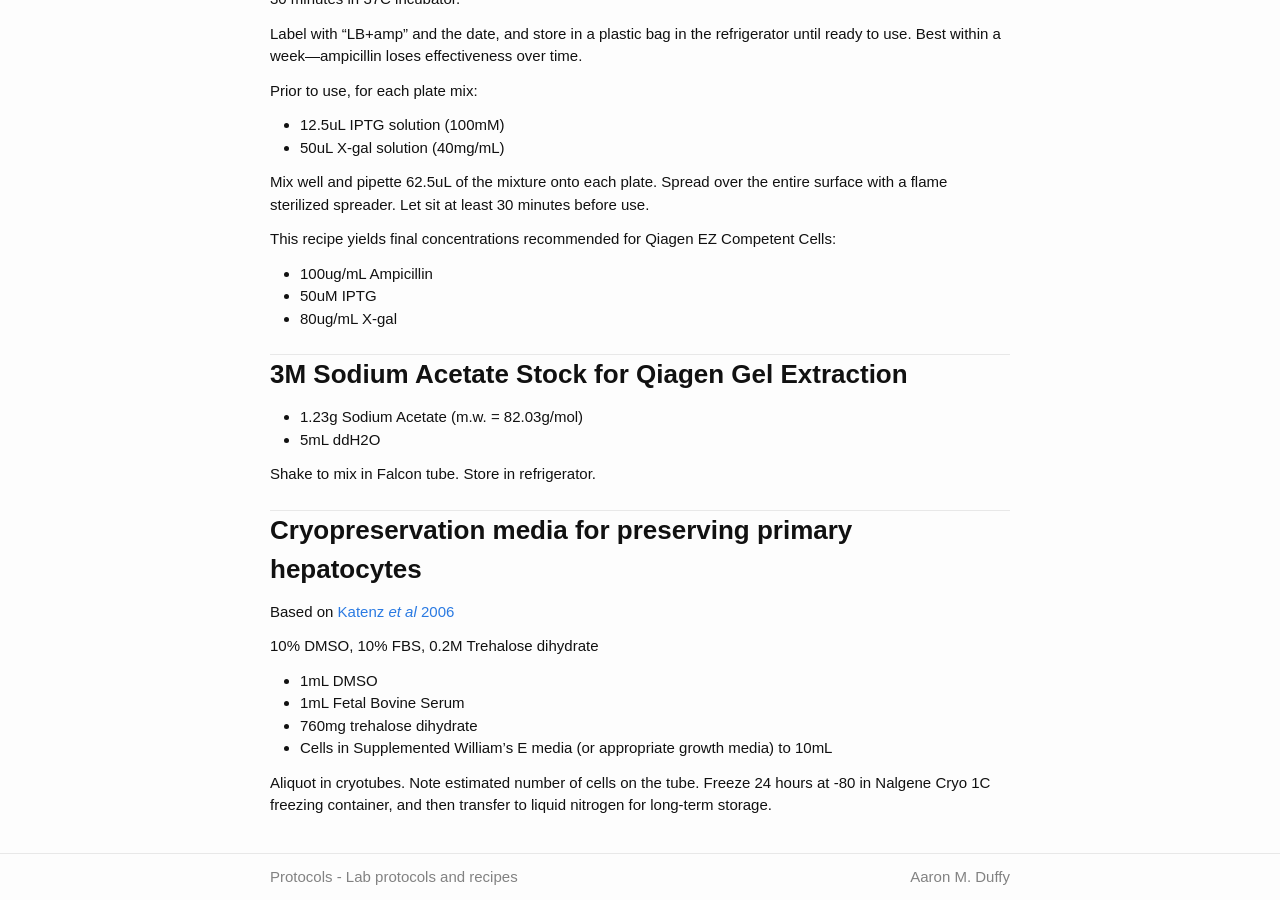
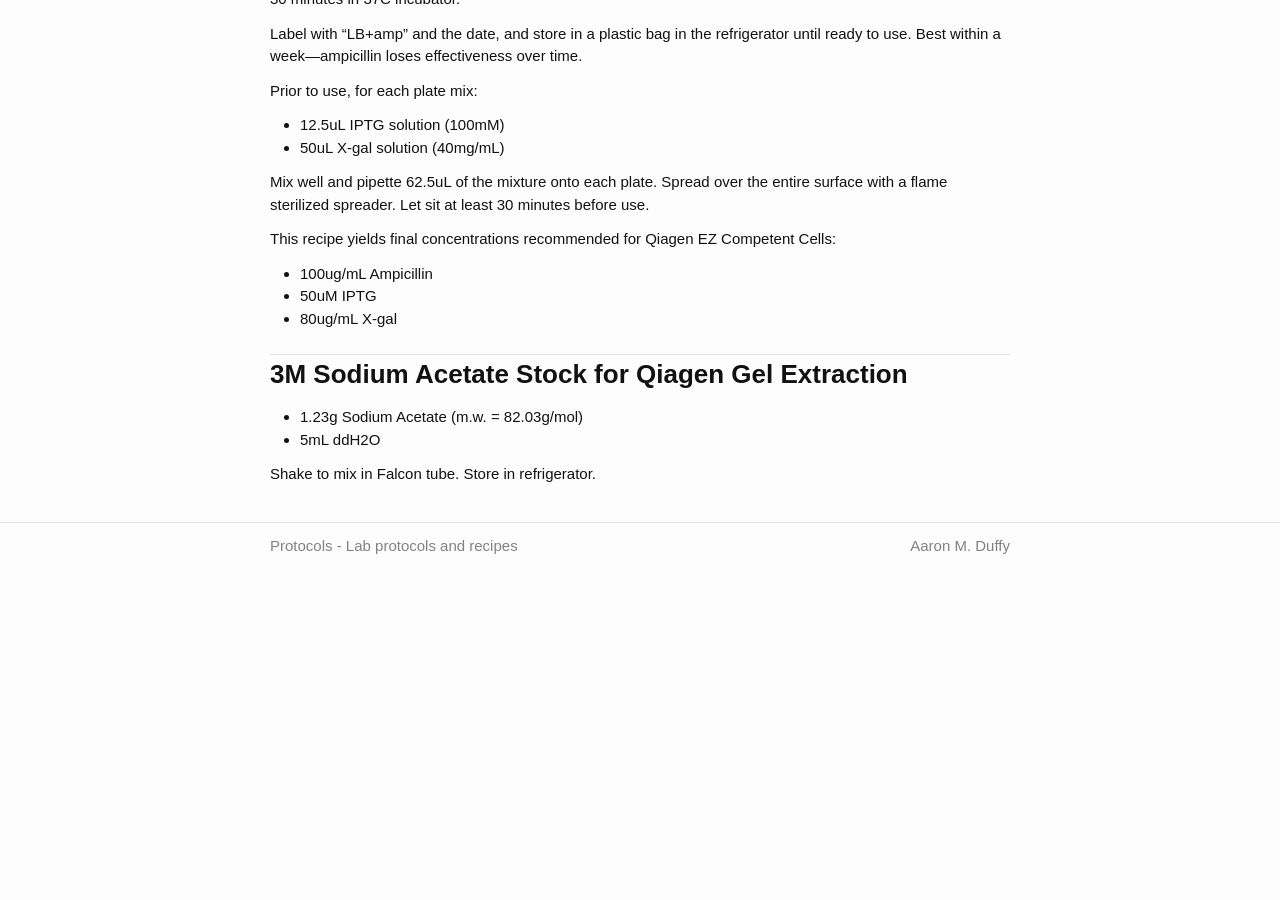
Before and after one commit to aduffy70/Protocols, a Jekyll site: the page built from Lab_recipes.md, in a window 1280 px wide and 900 px high, scrolled down 2028 px. Built offline with Jekyll 4.4.1, drawn with Linux system fonts in a browser that asks for light colours; some web fonts are replaced; after the commit the page ends 2597 px from its top, so only the background shows below that.

Commit message:
Move Cryopreservation recipe from Lab Recipes to separate protocol

```diff
--- a/Lab_recipes.md
+++ b/Lab_recipes.md
@@ -107,15 +107,3 @@ This recipe yields final concentrations recommended for Qiagen EZ Competent Cell
   * 5mL ddH2O
 
 Shake to mix in Falcon tube. Store in refrigerator.
-
-# Cryopreservation media for preserving primary hepatocytes
-
-Based on [Katenz _et al_ 2006](https://doi.org/10.1002/lt.20921)
-
-10% DMSO, 10% FBS, 0.2M Trehalose dihydrate
-  * 1mL DMSO
-  * 1mL Fetal Bovine Serum
-  * 760mg trehalose dihydrate
-  * Cells in Supplemented William's E media (or appropriate growth media) to 10mL
-
-Aliquot in cryotubes. Note estimated number of cells on the tube. Freeze 24 hours at -80 in Nalgene Cryo 1C freezing container, and then transfer to liquid nitrogen for long-term storage.
```
Also changed, not shown: Cryopreservation.md (added, +28 -0 lines).
